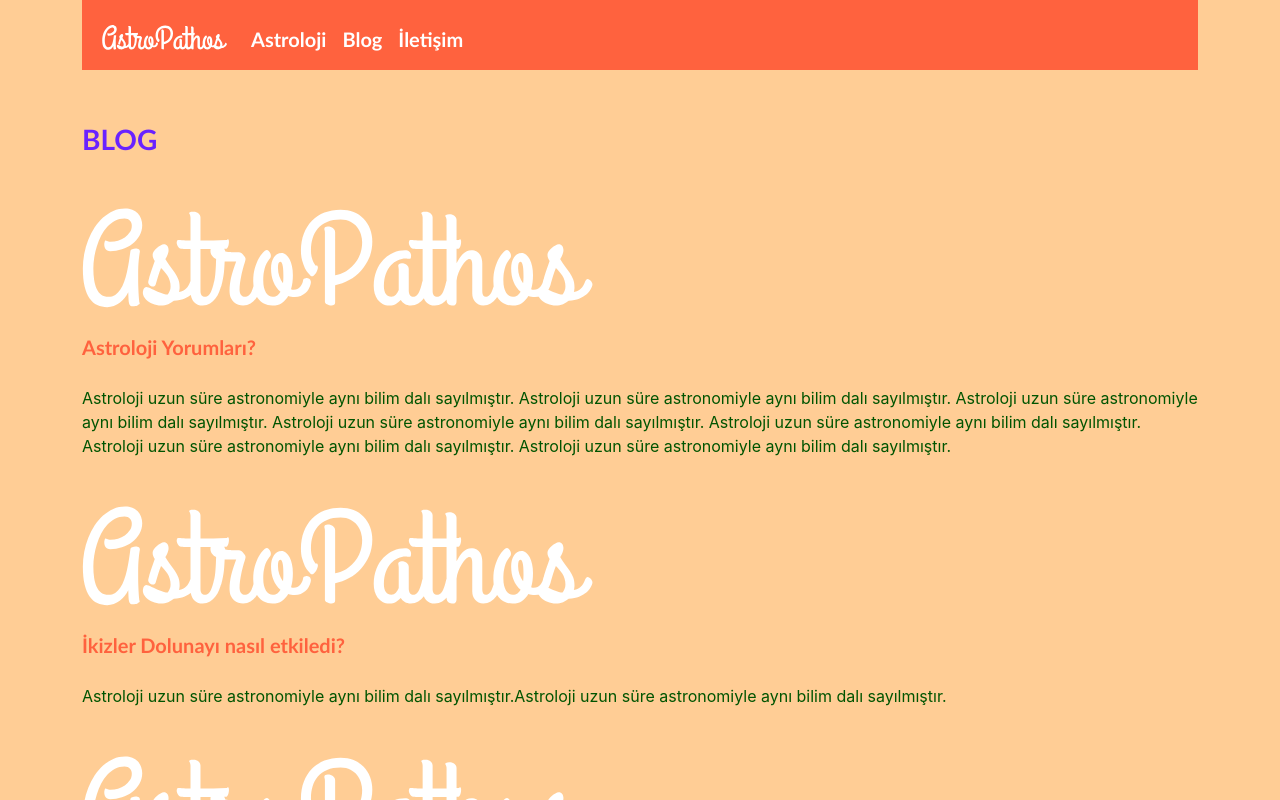
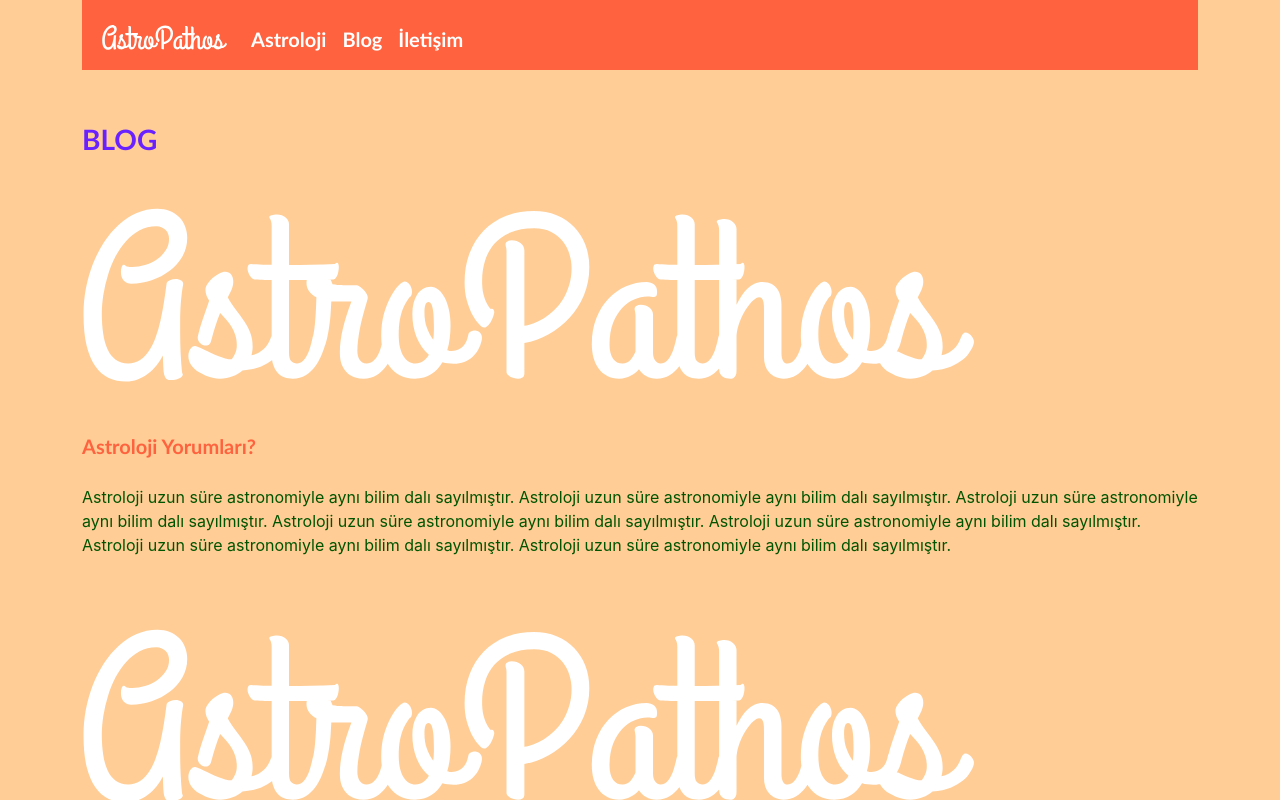
Before and after one commit to aysellunlu/astro-pathos, a React (Create React App) app: page /blog in a window 1280 px wide. Shown: the top 800 px of the page. Built offline with nearby package versions, Linux system fonts and the light colour scheme; a web font is replaced by a local one.

Commit message:
blog page window size details

```diff
--- a/src/Pages/BlogPage.js
+++ b/src/Pages/BlogPage.js
@@ -1,26 +1,32 @@
-import React, { useState } from "react";
+import React, { useState, useEffect } from "react";
 import { Image } from "react-bootstrap";
 import MainpageImage from "../assets/img/AstroPathos.svg";
 import Data from "../Datas/blogData.json";
 
 const BlogPage = () => {
   const [data] = useState(Data);
+  const [windowSize] = useState(window.innerWidth);
+  useEffect(() => {
+    console.log(windowSize);
+  }, [windowSize]);
   return (
-    <div className="blog-bg">
+    <div>
+    <div className="blog-bg col-sm-12">
       <div className="blog-header mt-5">BLOG</div>
-      <div>
+      <div className="row justify-content-center">
         {data &&
           data.map((item) => (
             <div className="mt-5" key={item.id}>
-              <div>
-                <Image src={MainpageImage} height={100} />
+              <div className="mb-5">
+                <Image src={MainpageImage} width='80%' />
               </div>
               <div className="blog-title mt-4">{item.title}</div>
-              <div className="blog-text mt-4">{item.details}</div>
+              <div className="blog-text mt-4 mb-4">{item.details}</div>
             </div>
           ))}
       </div>
     </div>
+    </div>
   );
 };
 export default BlogPage;
```
